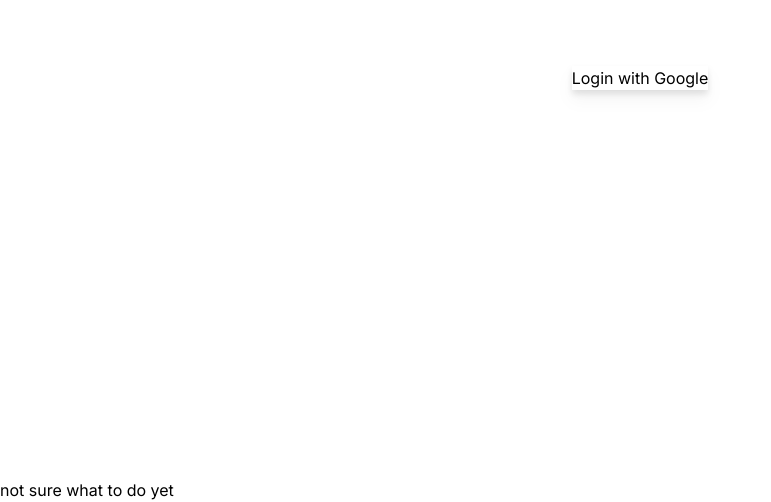
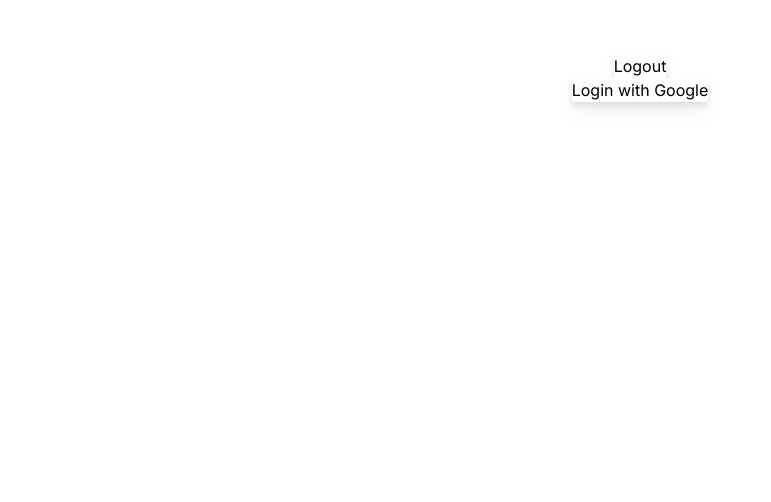
Before and after one commit to Oasis-NEU/f23-group21, a Next.js app in the folder pomocal/: page /login in a window 1280 px wide. Shown: the part 322-824 px from the top of the page, without its empty margins (0-771 px from the left). After the commit the page ends 800 px from the top, so only its background shows below. Built offline with nearby package versions, Linux system fonts and the light colour scheme.

Commit message:
add logout button with no session checks

```diff
--- a/pomocal/app/components/authButtons.js
+++ b/pomocal/app/components/authButtons.js
@@ -1,13 +1,23 @@
 "use client";
 
 import Google from 'next-auth/providers/google';
-import {signIn} from 'next-auth/react';
+import {signIn, signOut} from 'next-auth/react';
 
 export function GoogleAuthButton(){
     const AuthClick = () => {signIn("google")};
     return(
-        <div className="flex h-screen items-center justify-center">
+        //<div className="flex h-screen items-center justify-center">
+        <div>
         <button onClick = {AuthClick} className ="bg-white drop-shadow-lg">Login with Google</button>
         </div>
     )
 };
+
+export function GoogleLogout(){
+    const AuthClick = () => {signOut("google")};
+    return(
+        <div className="">
+            <button onClick = {AuthClick} className = "bg-white drop-shadow-lg">Logout</button>
+        </div>
+    )
+}
--- a/pomocal/app/login/page.js
+++ b/pomocal/app/login/page.js
@@ -1,12 +1,15 @@
 import { signIn, signOut, useSession } from 'next-auth/react';
-import { GoogleAuthButton} from '../components/authButtons';
+import { GoogleAuthButton, GoogleLogout} from '../components/authButtons';
 
 
 export default function login(){
     return(
-        <div>
+        <div className="flex flex-col h-screen items-center justify-center">
+
+            <GoogleLogout></GoogleLogout>
+
             <GoogleAuthButton></GoogleAuthButton>
-            <h1>not sure what to do yet</h1>
+
         </div>
     )
 };
```
